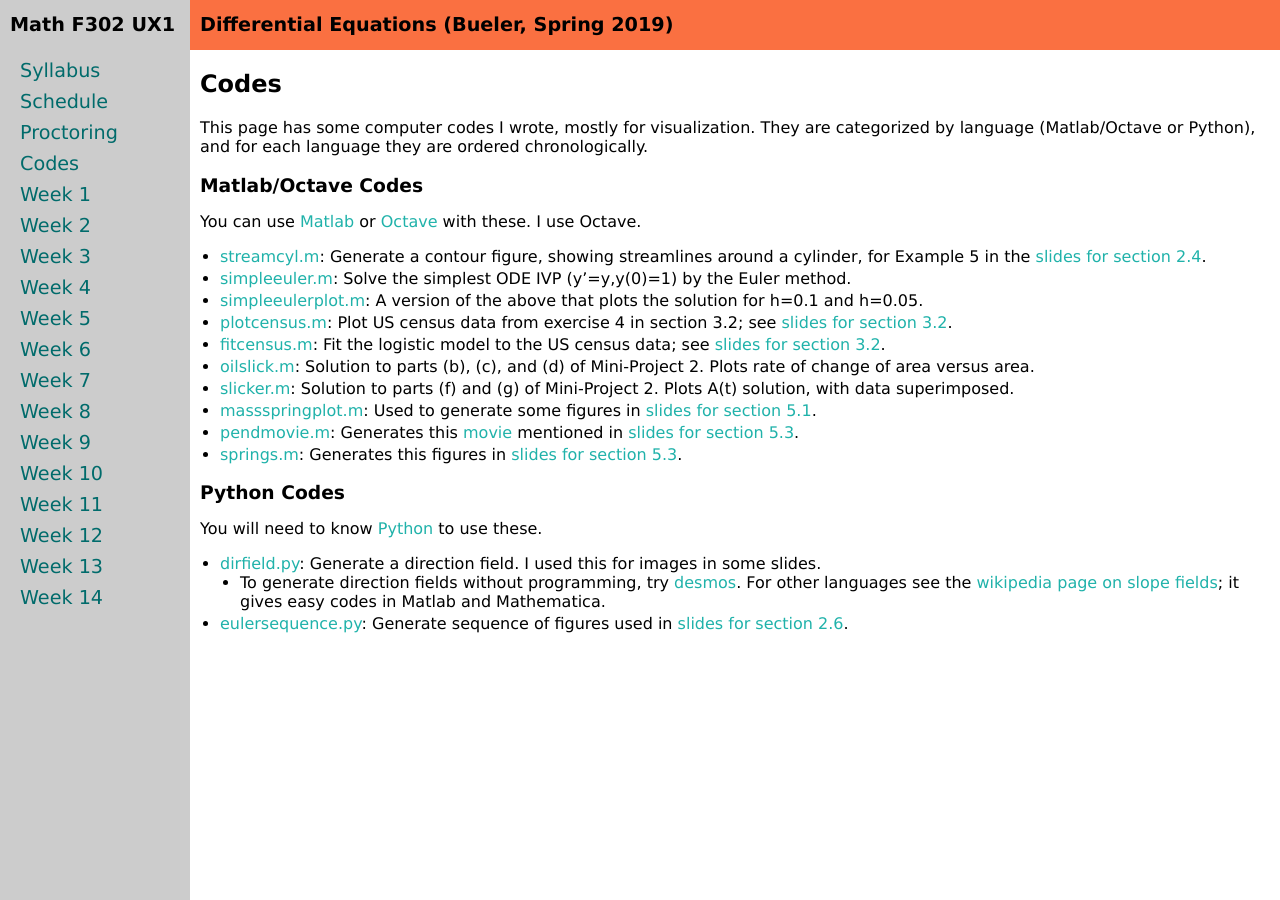
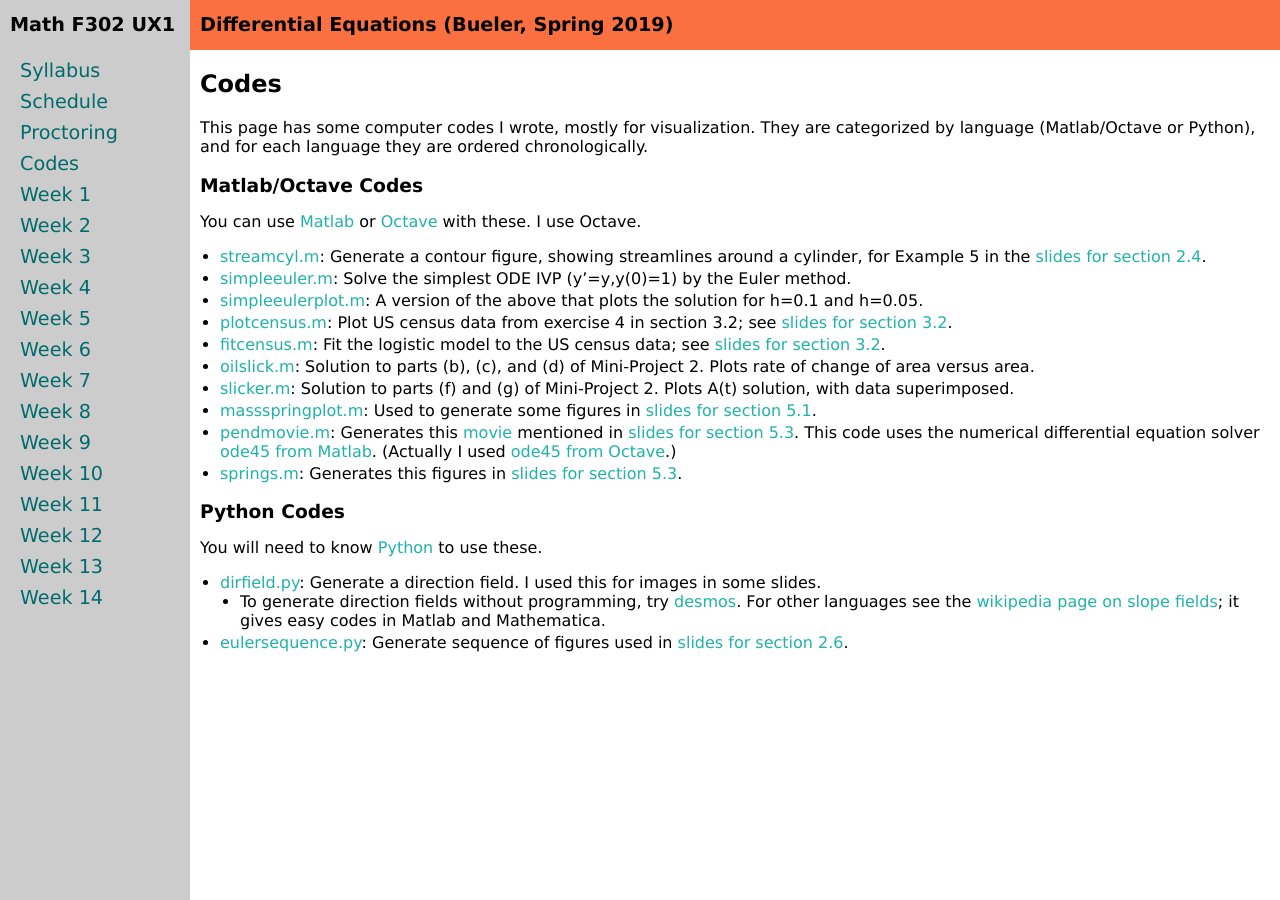
Before and after one commit to bueler/math302, a Jekyll site: the page built from codes.md, in a window 1280 px wide. Built offline with Jekyll 4.4.1, drawn with Linux system fonts in a browser that asks for light colours.

Commit message:
link ode45

```diff
--- a/codes.md
+++ b/codes.md
@@ -19,7 +19,7 @@ You can use [Matlab](https://www.mathworks.com/products/matlab.html) or [Octave]
 * [oilslick.m](assets/codes/oilslick.m): Solution to parts (b), (c), and (d) of Mini-Project 2.  Plots rate of change of area versus area.
 * [slicker.m](assets/codes/slicker.m): Solution to parts (f) and (g) of Mini-Project 2.  Plots A(t) solution, with data superimposed.
 * [massspringplot.m](assets/codes/massspringplot.m): Used to generate some figures in [slides for section 5.1](assets/slides/5-1.pdf).
-* [pendmovie.m](assets/codes/pendmovie.m): Generates this [movie](assets/codes/pendmovie.gif) mentioned in [slides for section 5.3](assets/slides/5-3.pdf).
+* [pendmovie.m](assets/codes/pendmovie.m): Generates this [movie](assets/codes/pendmovie.gif) mentioned in [slides for section 5.3](assets/slides/5-3.pdf).  This code uses the numerical differential equation solver [ode45 from Matlab](https://www.mathworks.com/help/matlab/ref/ode45.html).  (Actually I used [ode45 from Octave](https://octave.sourceforge.io/octave/function/ode45.html).)
 * [springs.m](assets/codes/springs.m): Generates this figures in [slides for section 5.3](assets/slides/5-3.pdf).
 
 ### Python Codes
```
